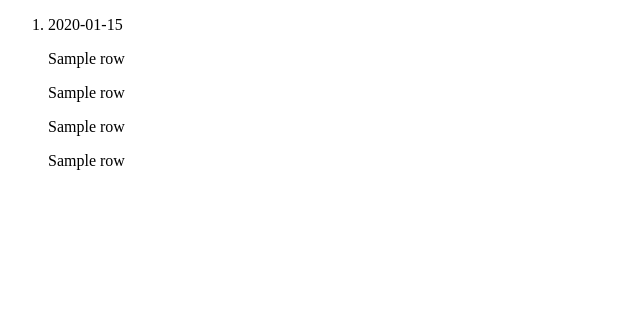
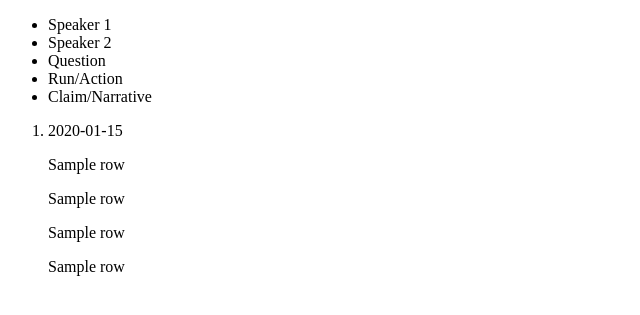
Before and after one commit to jensadev/transcript-visual, a Python web app: template templates/template.html in a window 1280 px wide. Shown: the top 315 px of the page, without its empty margins (0-640 px from the left). Run offline with Jinja, Linux system fonts and the light colour scheme; the template is opened without the code that fills it: most values are stand-ins (such as "Sample title", 1, 10 or a date in 2020).

Commit message:
Refactor code and update CSS styles

```diff
--- a/templates/template.html
+++ b/templates/template.html
@@ -9,12 +9,41 @@
 </head>
 
 <body>
+  <header>
+    <ul class="color-guide">
+      <li>
+        <div class="color-box" style="background-color: var(--color-speaker1);">
+        </div>
+        <span>Speaker 1</span>
+      </li>
+      <li>
+        <div class="color-box" style="background-color: var(--color-speaker2);">
+        </div>
+        <span>Speaker 2</span>
+      </li>
+      <li>
+        <div class="color-box" style="background-color: var(--color-question);">
+        </div>
+        <span>Question</span>
+      </li>
+      <li>
+        <div class="color-box" style="background-color: var(--color-action);">
+        </div>
+        <span>Run/Action</span>
+      </li>
+      <li>
+        <div class="color-box" style="background-color: var(--color-narrative);">
+        </div>
+        <span>Claim/Narrative</span>
+      </li>
+    </ul>
+  </header>
   <main>
     <ol class="timeline">
       {% for row in rows %}
       <li class="{% if row[0].minute == 0 %}separator{% endif %}">
         {% if row[0].minute == 0 %}
-          <time>{{ row[0].strftime('%H:%M') }}</time>
+        <time>{{ row[0].strftime('%H:%M') }}</time>
         {% endif %}
         {% if row[1] %}
         <span class="speaker-{{ row[1] }}">
```
Also changed, not shown: app.py (+11 -12 lines), style.css (+35 -4 lines).
